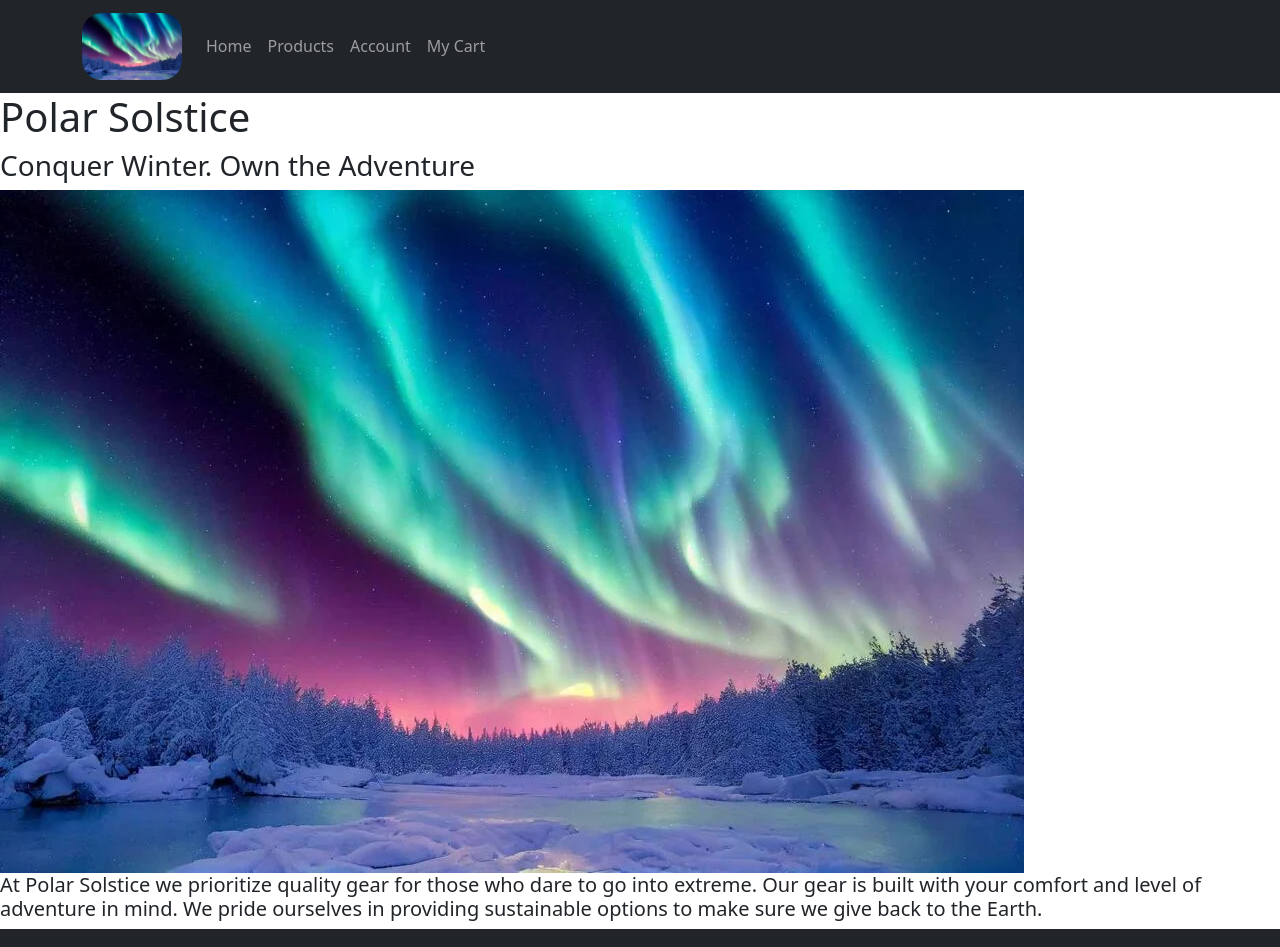
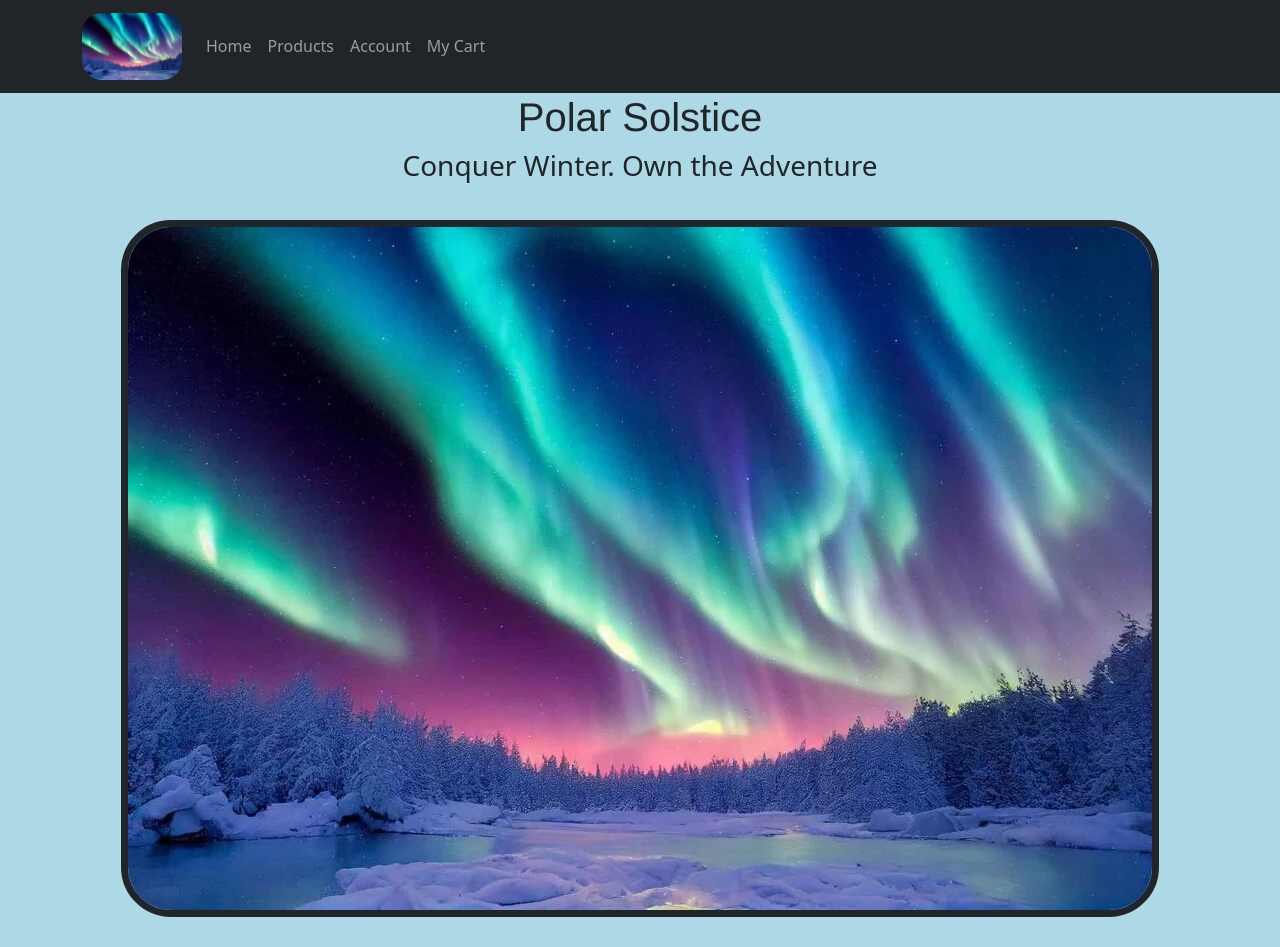
Before and after one commit to 1-TeamCool/Polar-Solstice, a React (Vite) app: page / in a window 1280 px wide. Shown: the top 947 px of the page. Built offline with nearby package versions, Linux system fonts and the light colour scheme.

Commit message:
began styling for homepage-added background color-added class to homepage image to differ from navbar image

```diff
--- a/index.html
+++ b/index.html
@@ -5,7 +5,7 @@
     <meta name="viewport" content="width=device-width, initial-scale=1.0" />
     <title>Polar Solstice</title>
   </head>
-
+  <body style="background-color: lightblue;"></body>
   <body>
     <div id="root"></div>
     <script type="module" src="/src/main.jsx"></script>
--- a/src/components/homepage.jsx
+++ b/src/components/homepage.jsx
@@ -3,9 +3,9 @@ import React from 'react';
 const Homepage = () => {
     return (
       <>
-        <h1>Polar Solstice</h1>
+        <h1>Polar Solstice </h1>
         <h3>Conquer Winter. Own the Adventure</h3>
-        <img src="./src/images/home.png" />
+        <img src="./src/images/home.png" alt="Aurora Borealis" class="center"/>
         <h5>At Polar Solstice we prioritize quality gear for those who dare to go into extreme. Our gear is built with your comfort and level of adventure in mind. We pride ourselves in providing sustainable options to make sure we give back to the Earth.</h5>
       </>
 
--- a/src/index.css
+++ b/src/index.css
@@ -1,3 +1,30 @@
 body {
     background-color: lightskyblue;
 }
+
+h1 {
+    text-align: center;
+    font-family: 'Franklin Gothic Medium', 'Arial Narrow', Arial, sans-serif;
+}
+
+h3 {
+    text-align: center;
+    padding-bottom: 30px;
+
+}
+
+h5 {
+    text-align: center;
+    font-family: 'Franklin Gothic Medium', 'Arial Narrow', Arial, sans-serif;
+    padding-bottom: 50px;
+}
+
+.center {
+    align-content: center;
+    border: solid 7px;
+    border-radius: 50px;
+    display: block;
+    margin-left: auto;
+    margin-right: auto;
+    margin-bottom: 40px;
+}
```
